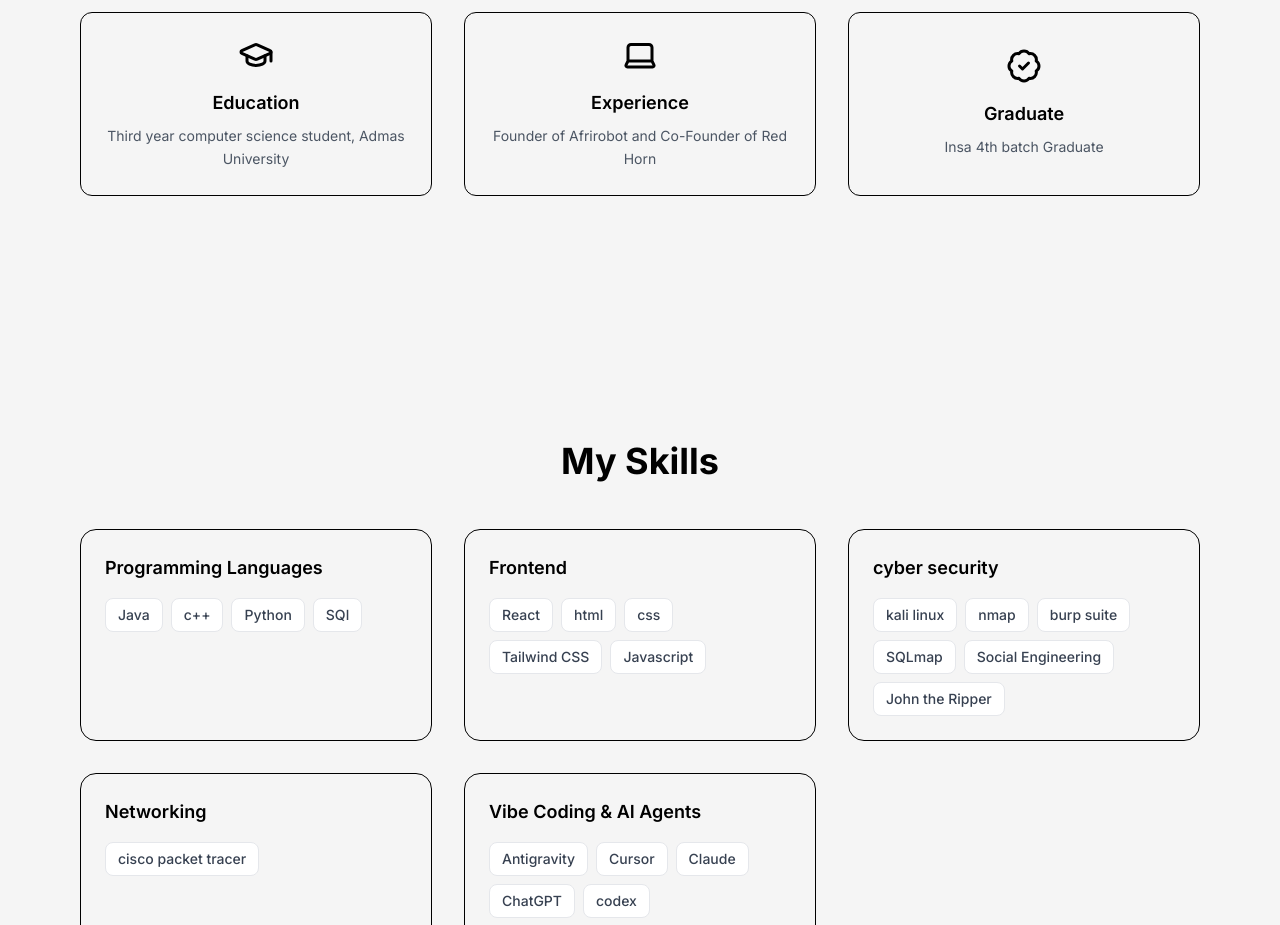
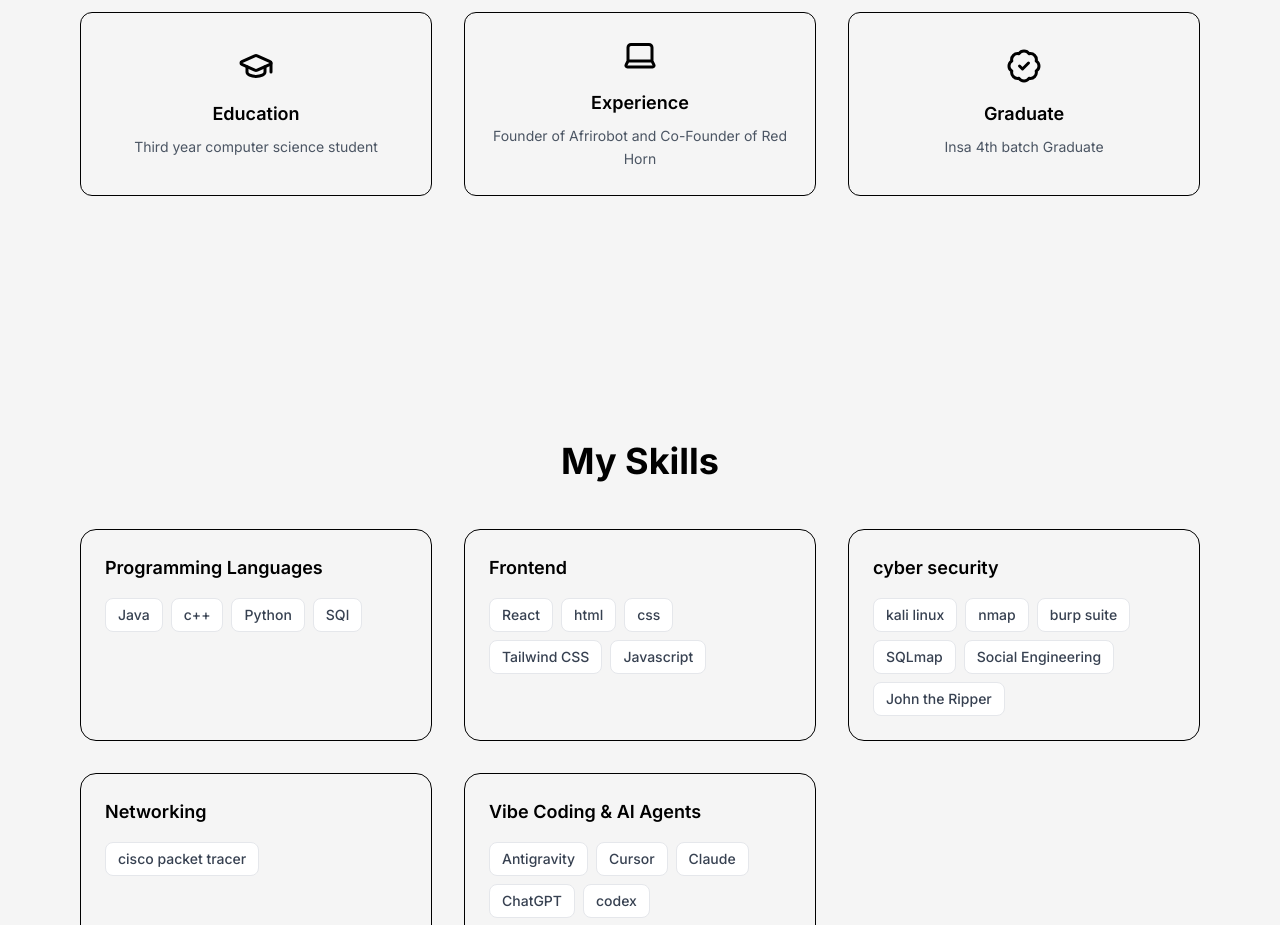
Before and after one commit to miki-ts/mikiyas, a React (Vite) app: page / in a window 1280 px wide. Shown: the part 1400-2325 px from the top of the page. Built offline with nearby package versions, Linux system fonts and the light colour scheme.

Commit message:
about update

```diff
--- a/src/components/About.jsx
+++ b/src/components/About.jsx
@@ -21,7 +21,7 @@ export default function About() {
     {
       icon: <GraduationCap size={36} className="text-black" />,
       title: "Education",
-      description: "Third year computer science student, Admas University"
+      description: "Third year computer science student"
     },
     {
       icon: <Laptop size={36} className="text-black" />,
```
